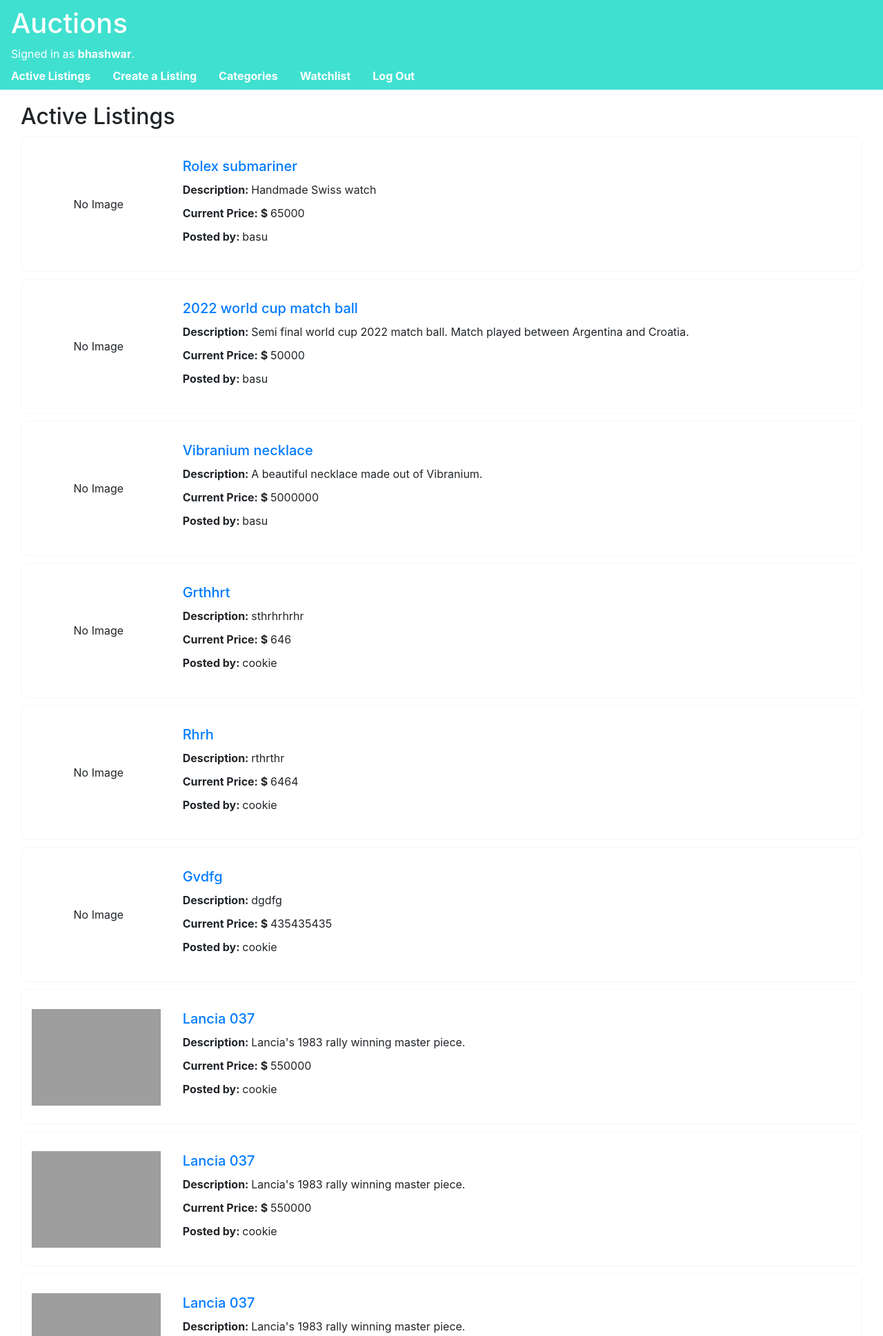
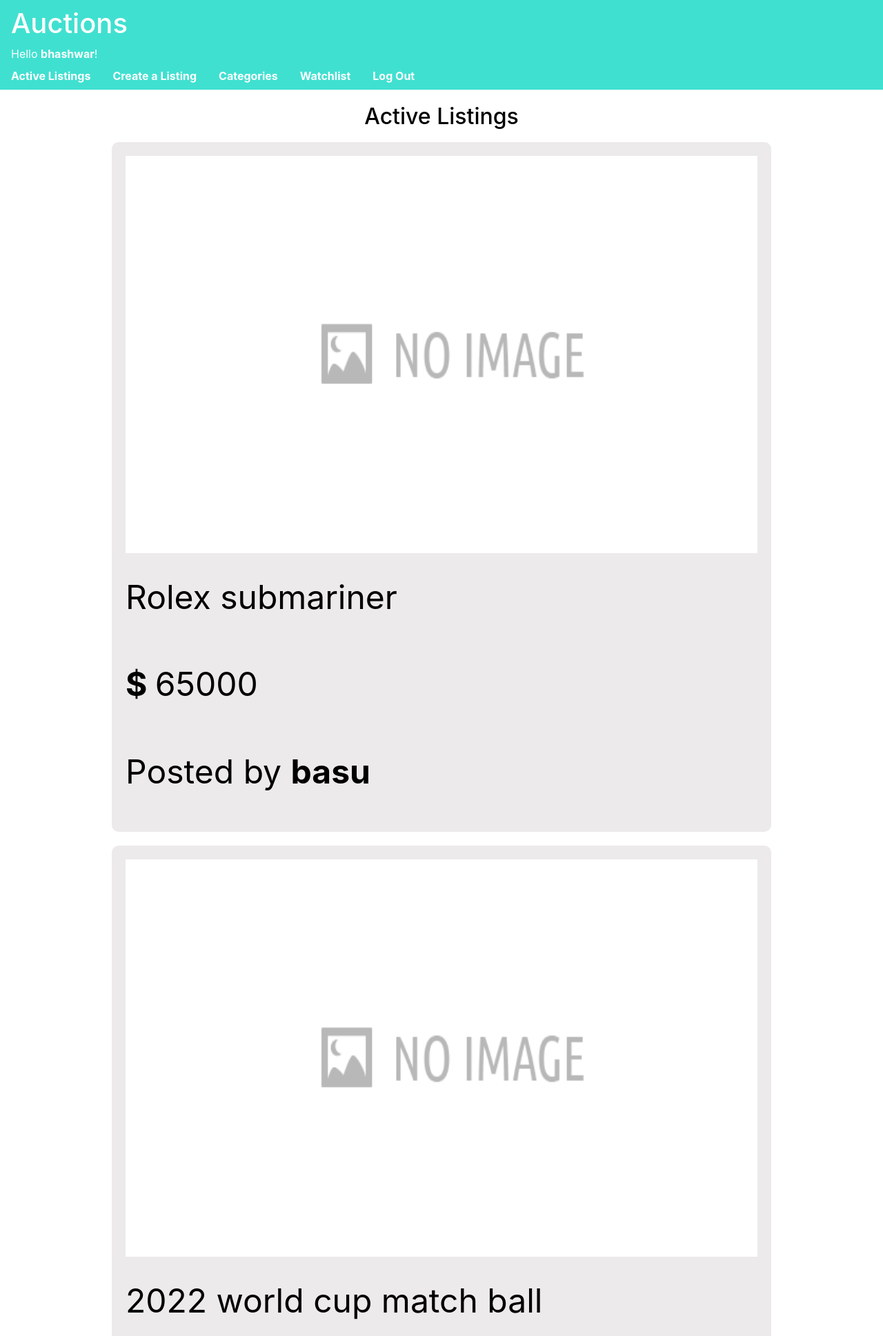
Before and after one commit to freshbash/commerce, a Django app: page / in a window 1280 px wide. Shown: the top 1937 px of the page at 69% size. Run offline with Django 3.2, Linux system fonts and the light colour scheme; a user stored in the database is signed in; data comes from the database, SQL or seed files in the repository; both versions use the stored data as it was after the commit; some libraries are stand-ins or nearby versions; grey boxes are pictures that could not be loaded.

Commit message:
Created new home page ui

```diff
--- a/auctions/static/auctions/styles.css
+++ b/auctions/static/auctions/styles.css
@@ -1,6 +1,6 @@
-/* body {
-    padding: 10px;
-} */
+body {
+    color: black;
+}
 
 #head-layout{
     background-color: turquoise;
@@ -22,52 +22,71 @@
     padding-top: 10px;
 }
 
-.active-listings{
+.root {
+    display: flex;
+    flex-direction: column;
+    align-items: center;
     margin: 20px 30px;
 }
 
-.item{
-    margin: 10px 0px;
-    border: 0.5px solid aliceblue;
-    border-radius: 10px;
-    padding: 10px 10px;
-
+.active-listings{
+    display: grid;
+    grid-template-columns: 1fr;
+    width: 80%;
 }
 
-.item:hover{
-    background-color: aliceblue;
+.tile {
+    align-items: center;
+    background-color: rgb(236, 234, 234);
+    border-radius: 10px;
+    display: flex;
+    flex-direction: column;
+    height: 1000px;
+    margin: 10px;
+    padding: 20px;
 }
 
-.item-image{
-    margin-top: 8px;
-    max-width: 100%;
-    max-height: 100%;
+.tile:hover {
+    background-color: red;
 }
 
-.image-div{
-    margin-top: 5px;
-    padding: 5px;
-    width: 17%;
-    max-height: 150px;
+.img-wrapper {
+    display: flex;
+    justify-content: center;
+    height: 60%;
+    width: 100%;
 }
 
-.details{
-    padding: 20px;
-    width: fit-content;
+.img-span {
+    display: block;
+    width: 100%;
+    height: 100%;
 }
 
-.listing-details{
-    font-weight: bold;
-    margin-top: 2px;
+.tile-img {
+    height: 100%;
+    width: 100%;
 }
 
-.no-image{
-    margin-top: 5px;
-    background-color: white;
-    text-align: center;
-    height: 100%;
+.info-wrapper {
+    height: 40%;
     width: 100%;
-    padding-top: 60px;
+}
+
+.title-wrapper, .price-wrapper, .user-wrapper {
+    align-items: center;
+    display: flex;
+    font-size: 3rem;
+    height: 33%;
+}
+
+.text-link {
+    color: black;
+}
+
+.text-link:hover {
+    color: black;
+    text-decoration: none;
 }
 
 ul.cats{
--- a/auctions/templates/auctions/index.html
+++ b/auctions/templates/auctions/index.html
@@ -1,34 +1,43 @@
 {% extends "auctions/layout.html" %}
+{% load static %}
 
 {% block body %}
+    <div class="root">
+        <h2>Active Listings</h2>
         <div class="active-listings">
-        <h2>Active Listings</h2>
             {% for listing in listings %}
                 {% if listing.status == "A" %}
-                <div class="item" style="display: flex;">
-                    <div class="image-div">
+                    <div class="tile">
+                        <div class="img-wrapper">
+                            <span class="img-span">
                                 {% if listing.image_url %}
-                            <a href="{% url 'listing' listing.id %}"><img class="item-image" src="{{ listing.image_url }}" alt="No image"></a>
+                                    <a href="{% url 'listing' listing.id %}">
+                                        <img class="tile-img" src="{{ listing.image_url }}">
+                                    </a>
                                 {% else %}
-                            <div class="no-image">No Image</div>
+                                    <a href="{% url 'listing' listing.id %}">
+                                        <img class="tile-img" src="{% static 'auctions/no-image.png' %}">
+                                    </a>
                                 {% endif %}
+                            </span>
                         </div>
-                    <div class="details">
-                        <div>
-                            <a class="title" href="{% url 'listing' listing.id %}"><h5>{{ listing.title }}</h5></a>
+                        <div class="info-wrapper">
+                            <div class="title-wrapper">
+                                <a class="text-link" href="{% url 'listing' listing.id %}">
+                                    {{ listing.title }}
+                                </a>
                             </div>
-                        <div>
-                            <label class="listing-details">Description:&nbsp;</label>{{ listing.description }}
+
+                            <div class="price-wrapper">
+                                <a class="text-link" href="{% url 'listing' listing.id %}">
+                                    <b>&dollar;&nbsp;</b>{{ listing.current_price }}
+                                </a>
                             </div>
-                        <div>
-                            <label class="listing-details">Current Price: &#36;&nbsp;</label>{{ listing.current_price }}
-                        </div>
-                        <div>
-                            <label class="listing-details">Posted by:&nbsp;</label>{{ listing.user.username }}
-                        </div>
+                            <div class="user-wrapper">Posted by&nbsp;<b>{{ listing.user }}</b></div>
                         </div>
                     </div>
                 {% endif %}
             {% endfor %}
         </div>
+    </div>
 {% endblock %}
--- a/auctions/templates/auctions/layout.html
+++ b/auctions/templates/auctions/layout.html
@@ -13,7 +13,7 @@
                 <h1>Auctions</h1>
                 <div>
                     {% if user.is_authenticated %}
-                        Signed in as <strong>{{ user.username }}</strong>.
+                        Hello <strong>{{ user.username }}</strong>!
                     {% else %}
                         Not signed in.
                     {% endif %}
--- a/auctions/views.py
+++ b/auctions/views.py
@@ -15,7 +15,6 @@ def index(request):
         request.session["watchlist"] = []
     listings = list(Listing.objects.all())
     listings.reverse()
-    print(listings)
     return render(request, "auctions/index.html", {
         "listings": listings,
     })
@@ -117,6 +116,7 @@ def add(request):
             "form": CreateListingForm
         })
 
+#To be checked. Optimizations possible.
 @login_required(redirect_field_name=None, login_url="/login")
 def listing(request, listing_id, add=0, bid_valid=None):
     details = Listing.objects.get(pk=listing_id)
```
Also changed, not shown: auctions/static/auctions/no-image.png (added), db.sqlite3. Lines whose indentation alone changed are shown as unchanged.
